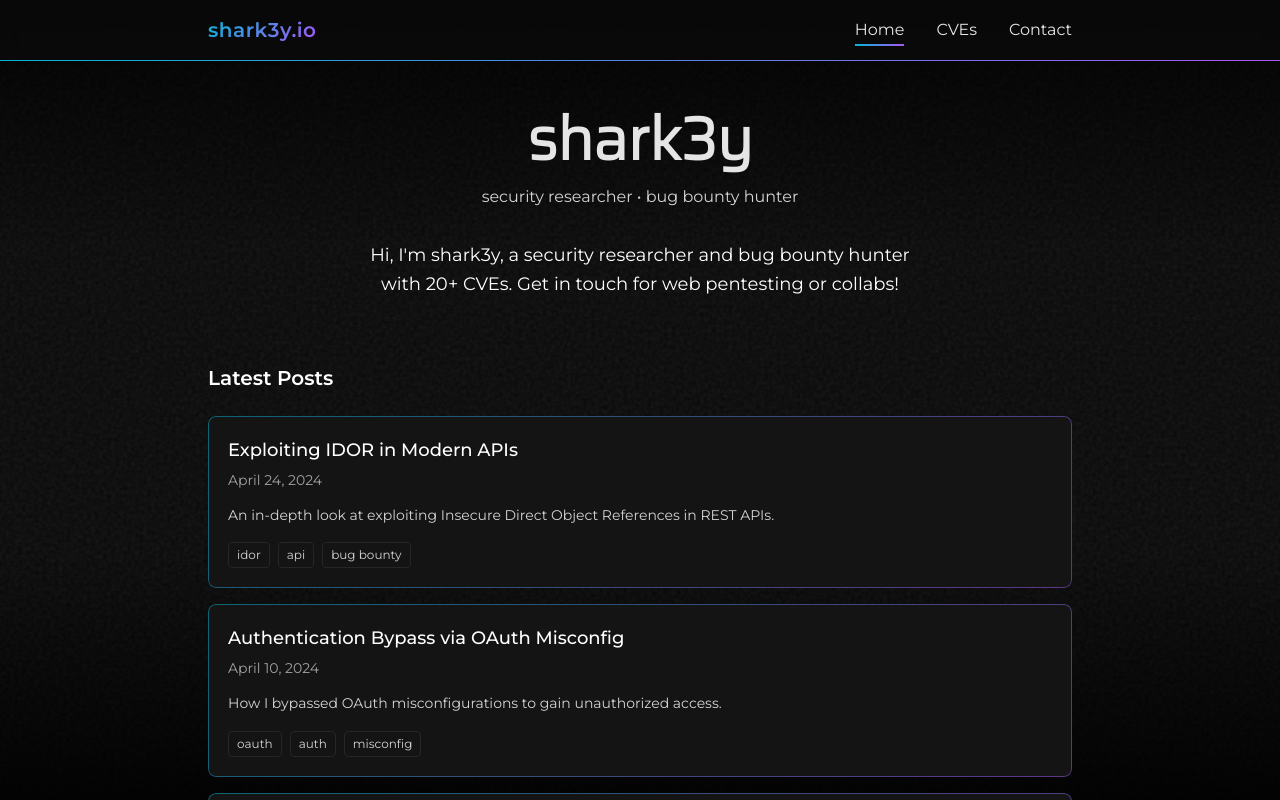
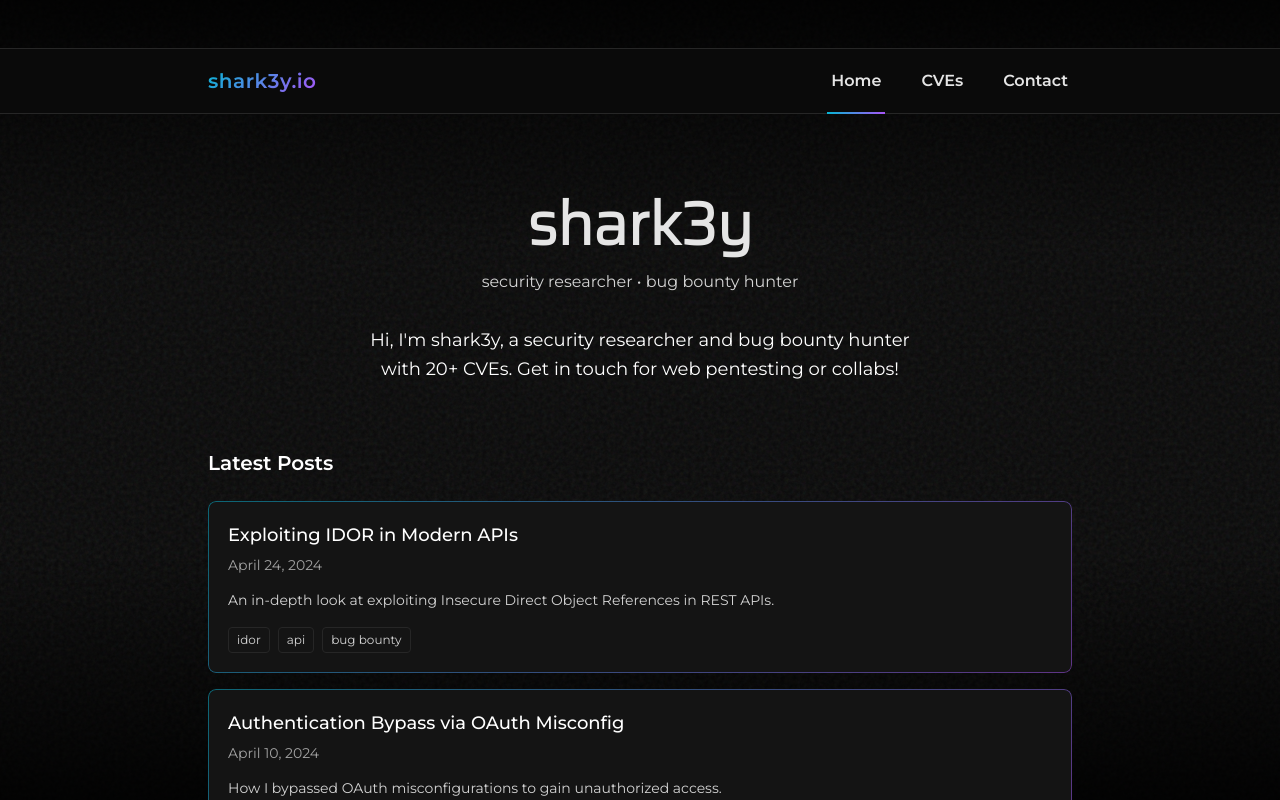
Before and after one commit to angusgee/shark3y.io, a React (Vite) app: page / in a window 1280 px wide. Shown: the top 800 px of the page. Built offline with nearby package versions, Linux system fonts and the light colour scheme.

Commit message:
style: redesign navbar to match wireframe with top margin and gray borders

```diff
--- a/src/components/Navbar.jsx
+++ b/src/components/Navbar.jsx
@@ -13,19 +13,19 @@ export default function Navbar() {
   const [mobileMenuOpen, setMobileMenuOpen] = useState(false);
 
   return (
-    <nav className="sticky top-0 z-50 bg-dark-bg/80 backdrop-blur-md border-b border-transparent bg-clip-padding" style={{borderImage: 'linear-gradient(90deg, #06b6d4, #a855f7) 1'}}>
-      <div className="max-w-4xl mx-auto px-4 py-4">
-        <div className="flex items-center justify-between">
+    <nav className="z-50 bg-dark-bg border-y border-dark-border mt-12 mb-8">
+      <div className="max-w-4xl mx-auto px-4">
+        <div className="flex items-center justify-between h-16">
           <Link to="/" className="text-xl tracking-wide gradient-text transition-all font-semibold">
             shark3y.io
           </Link>
 
-          <div className="hidden md:flex items-center gap-8">
+          <div className="hidden md:flex items-center gap-8 h-full">
             {navLinks.map((link) => (
               <Link
                 key={link.path}
                 to={link.path}
-                className={`text-md text-gray transition-all nav-link-underline ${
+                className={`text-md font-semibold text-gray transition-all nav-link-underline h-full flex items-center px-1 ${
                   location.pathname === link.path ? 'nav-link-underline-active' : ''
                 }`}
               >
@@ -44,13 +44,13 @@ export default function Navbar() {
         </div>
 
         {mobileMenuOpen && (
-          <div className="md:hidden mt-4 pb-2 flex flex-col gap-4">
+          <div className="md:hidden pb-4 flex flex-col gap-4 border-t border-dark-border mt-0 pt-4">
             {navLinks.map((link) => (
               <Link
                 key={link.path}
                 to={link.path}
                 onClick={() => setMobileMenuOpen(false)}
-                className={`text-sm text-gray transition-all nav-link-underline inline-block w-fit ${
+                className={`text-sm font-bold text-gray-text transition-all nav-link-underline inline-block w-fit ${
                   location.pathname === link.path ? 'nav-link-underline-active' : ''
                 }`}
               >
--- a/src/index.css
+++ b/src/index.css
@@ -88,7 +88,7 @@ main, nav, footer {
 .nav-link-underline::after {
   content: '';
   position: absolute;
-  bottom: -4px;
+  bottom: -1px;
   left: 0;
   width: 100%;
   height: 2px;
```
